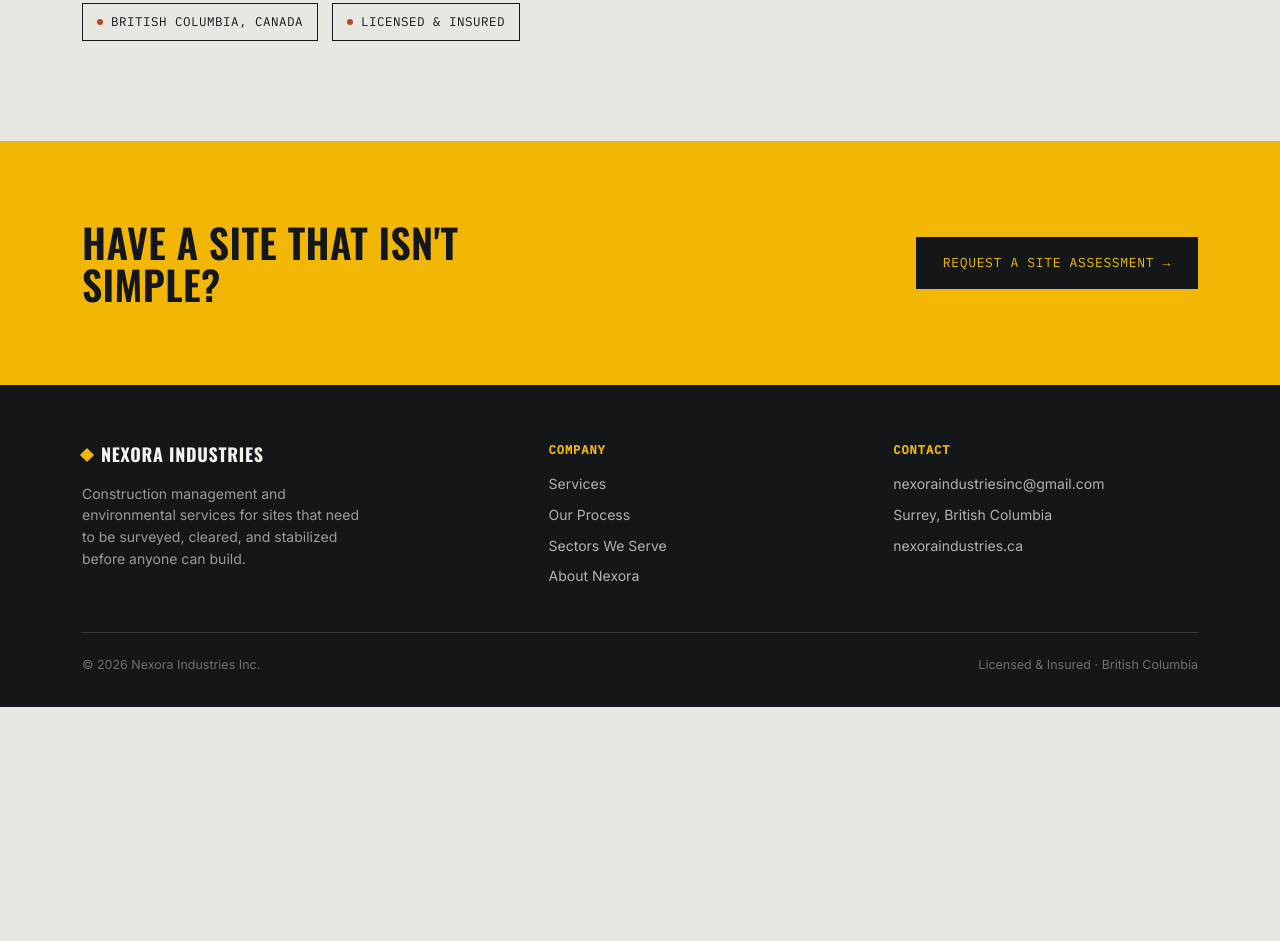
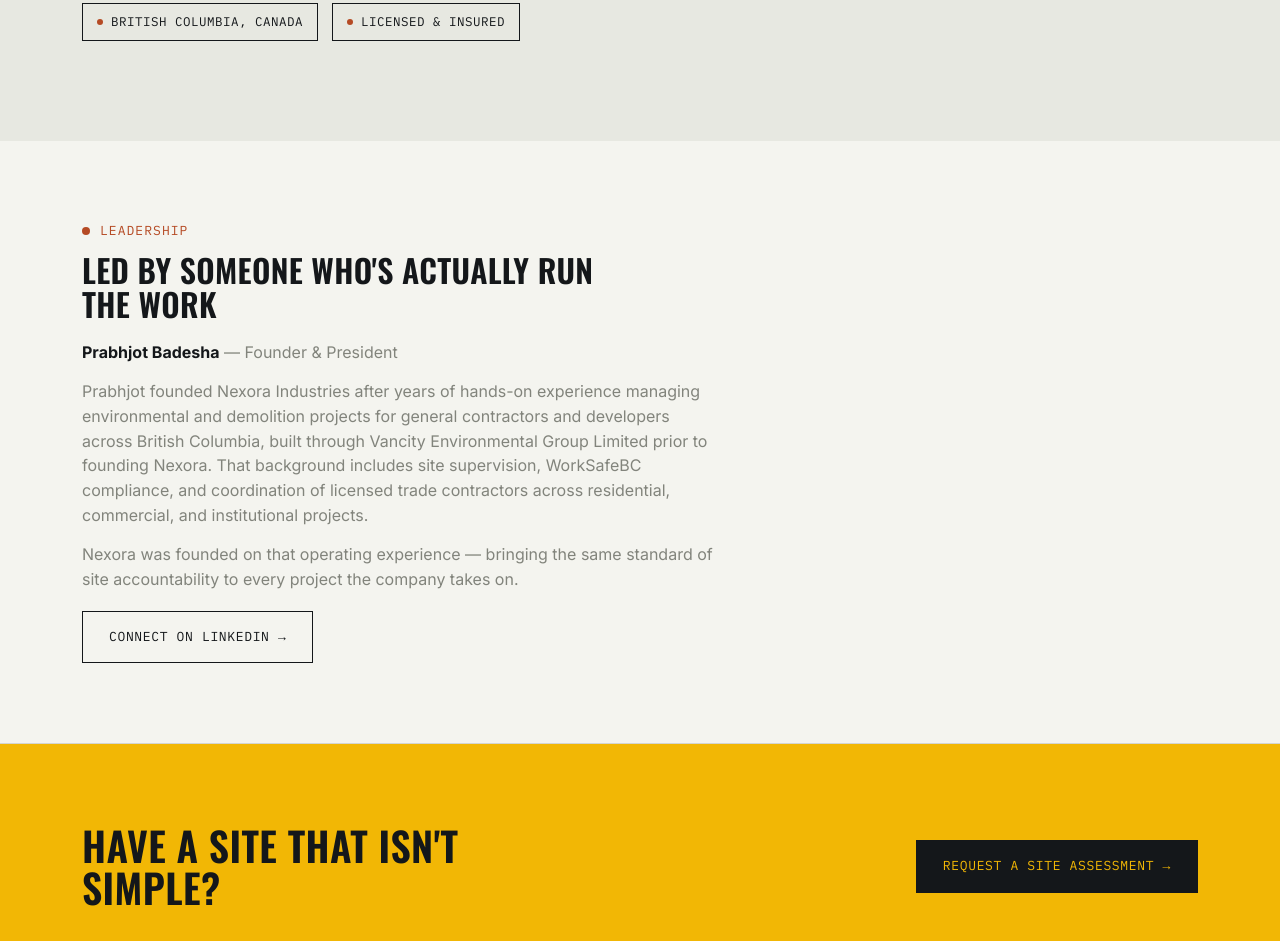
Before and after one commit to pra6hj0t-ai/nexora-website, a plain HTML site: page index.html in a window 1280 px wide. Shown: the part 3228-4169 px from the top of the page. Before the commit the page ends 3935 px from the top, so only its background shows below. Drawn offline with nearby package versions, Linux system fonts and the light colour scheme.

Commit message:
Add founder bio section for Prabhjot Badesha with LinkedIn link

```diff
--- a/index.html
+++ b/index.html
@@ -598,6 +598,19 @@
   </div>
 </section>
 
+<section class="founder" id="founder" style="padding:80px 0; background:var(--paper-white); border-bottom:1px solid var(--line);">
+  <div class="wrap reveal">
+    <div class="pos-label">Leadership</div>
+    <h2 style="margin-top:12px; font-size:clamp(24px,3.2vw,32px); max-width:560px;">Led by someone who's actually run the work</h2>
+    <div style="max-width:640px; margin-top:20px;">
+      <p style="color:var(--concrete); font-size:16px; margin-bottom:14px;"><strong style="color:var(--ink);">Prabhjot Badesha</strong> — Founder &amp; President</p>
+      <p style="color:var(--concrete); font-size:16px; margin-bottom:14px;">Prabhjot founded Nexora Industries after years of hands-on experience managing environmental and demolition projects for general contractors and developers across British Columbia, built through Vancity Environmental Group Limited prior to founding Nexora. That background includes site supervision, WorkSafeBC compliance, and coordination of licensed trade contractors across residential, commercial, and institutional projects.</p>
+      <p style="color:var(--concrete); font-size:16px; margin-bottom:20px;">Nexora was founded on that operating experience — bringing the same standard of site accountability to every project the company takes on.</p>
+      <a href="https://www.linkedin.com/in/prabh-badesha-625545114" target="_blank" rel="noopener" class="btn btn-ghost" style="border-color:var(--ink); color:var(--ink); display:inline-flex;">Connect on LinkedIn →</a>
+    </div>
+  </div>
+</section>
+
 <section class="cta-band" id="contact">
   <div class="wrap cta-band-inner reveal">
     <h2>Have a site that isn't simple?</h2>
```
